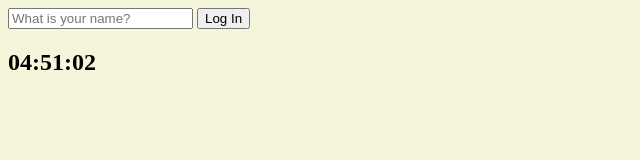
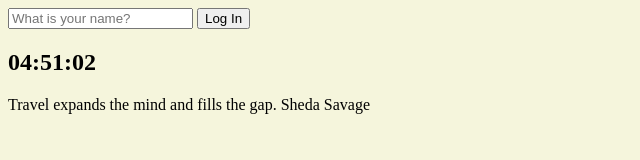
Before and after one commit to petitesize/VanillaJSChrome, a plain HTML site: page index.html in a window 1280 px wide. Shown: the whole page, without its empty margins (0-640 px from the left). Drawn offline with Linux system fonts and the light colour scheme.

Commit message:
6-0. Quotes
여러 명언 중 랜덤으로 한 명언만 출력하기

```diff
--- a/index.html
+++ b/index.html
@@ -16,10 +16,15 @@
       />
       <button>Log In</button>
     </form>
+    <h2 id="clock">00:00:00</h2>
     <h1 id="greeting" class="hidden"></h1>
-    <h2 id="clock">00:00:00</h2>
+    <div id="quote">
+      <span></span>
+      <span></span>
+    </div>
 
     <script src="./js/greetings.js"></script>
     <script src="./js/clock.js"></script>
+    <script src="./js/quotes.js"></script>
   </body>
 </html>
--- /dev/null
+++ b/js/quotes.js
@@ -0,0 +1,51 @@
+const quotes = [
+  {
+    quote: "The way to get started is to quit talking and begin doing.",
+    author: "Walt Disney",
+  },
+  {
+    quote: "Life is what happens when you're busy making other plans.",
+    author: "John Lennon",
+  },
+  {
+    quote:
+      "The world is a book and those who do not travel read only one page.",
+    author: "Saint Augustine",
+  },
+  {
+    quote: "Life is either a daring adventure or nothing at all.",
+    author: "Helen Keller",
+  },
+  {
+    quote: "To Travel is to Live",
+    author: "Hans Christian Andersen",
+  },
+  {
+    quote: "Only a life lived for others is a life worthwhile.",
+    author: "Albert Einstein",
+  },
+  {
+    quote: "You only live once, but if you do it right, once is enough.",
+    author: "Mae West",
+  },
+  {
+    quote: "Never go on trips with anyone you do ntot love.",
+    author: "Hemmingway",
+  },
+  {
+    quote: "We wander for distraction, but we travel for fulfilment.",
+    author: "Hilaire Belloc",
+  },
+  {
+    quote: "Travel expands the mind and fills the gap.",
+    author: "Sheda Savage",
+  },
+];
+
+const quote = document.querySelector("#quote span:first-child");
+const author = document.querySelector("#quote span:last-child");
+
+const todaysQuote = quotes[Math.floor(Math.random() * quotes.length)];
+
+quote.innerText = todaysQuote.quote;
+author.innerText = todaysQuote.author;
```
